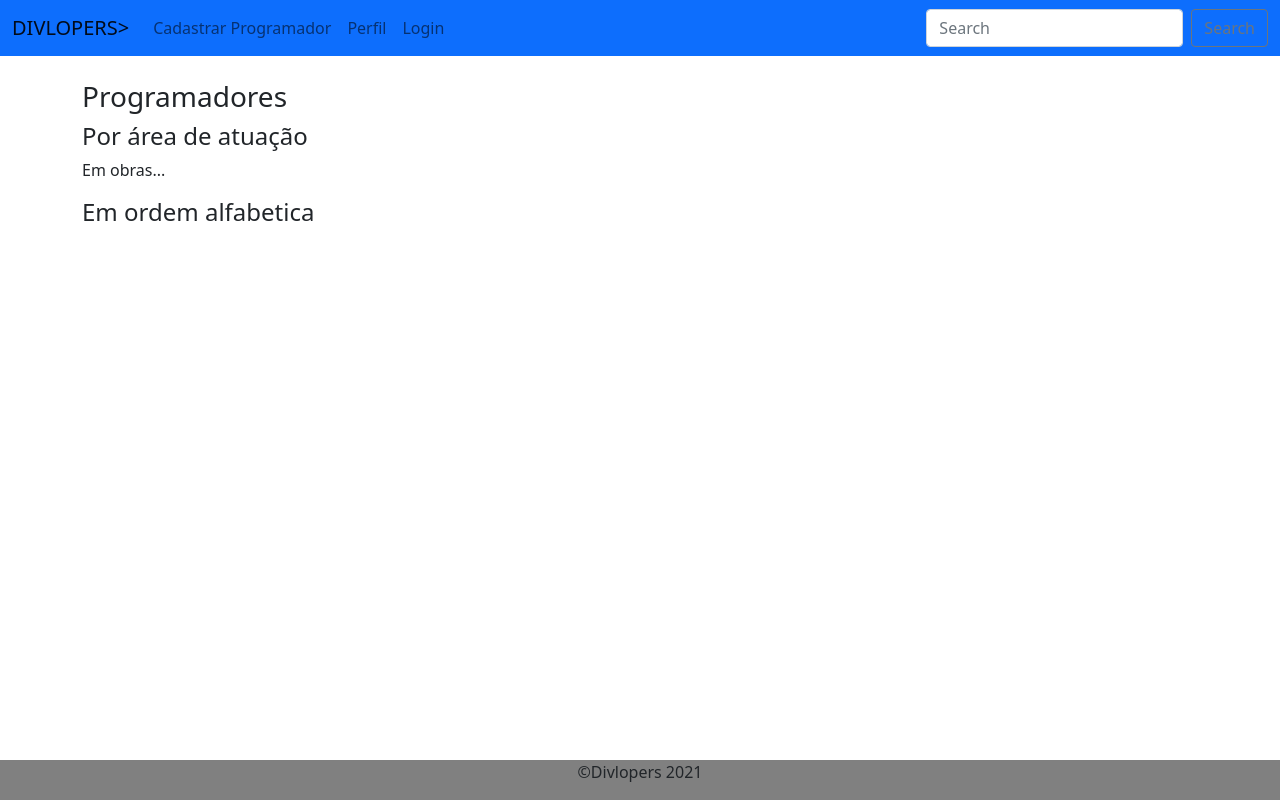
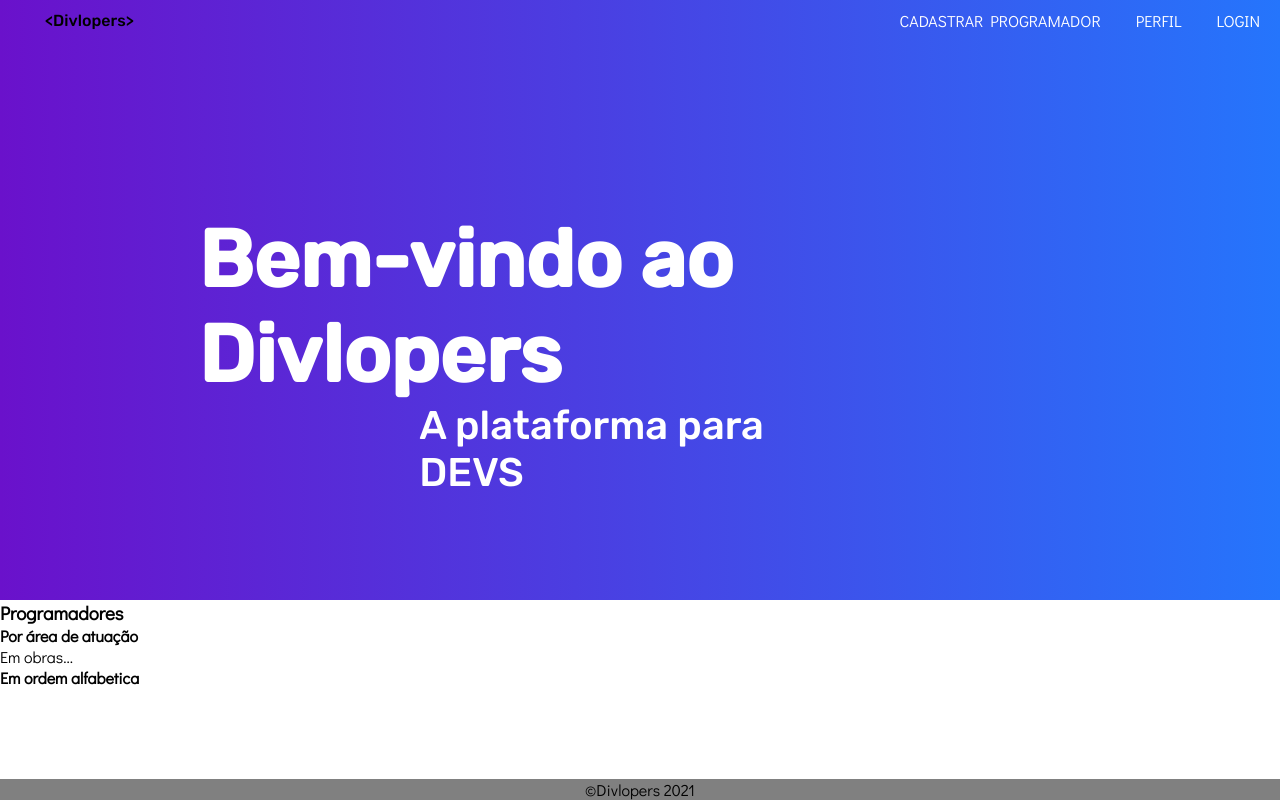
Before and after one commit to davedissian/divlopers, a PHP site: page / in a window 1280 px wide. Run offline with PHP 8.4, Linux system fonts and the light colour scheme; data that the repository does not hold is empty.

Commit message:
Inicio da estilização

```diff
--- /dev/null
+++ b/css/main.css
@@ -0,0 +1,77 @@
+/*  ----------- Fontes ---------- */
+@import url('https://fonts.googleapis.com/css2?family=Rubik:wght@500&display=swap');
+
+@import url('https://fonts.googleapis.com/css2?family=Didact+Gothic&display=swap');
+
+/* ---------- Global ---------*/
+*{
+    margin: 0;
+    padding: 0;
+    border: 0;
+}
+
+.size-box{
+   height: 600px;
+}
+
+body{
+    font-family: Didact Gothic;
+}
+
+/* ---------- Background ---------- */
+.bg-color{
+    background-image: linear-gradient(to right, #6a11cb 0%, #2575fc 100%);
+    background-size: cover;
+    background-repeat: no-repeat;
+}
+
+.margin-content{
+    display: flex;
+    align-items: center;
+    justify-content: space-between;
+}
+
+/* ---------- Header ---------- */
+#logo{
+    margin-left: 45px;
+    font-family: Rubik;
+}
+
+ul{
+    display: flex;
+}
+
+li{
+    padding: 10px;
+    margin-right: 5px;
+    list-style: none;
+    text-transform: uppercase;
+}
+
+a{
+    text-decoration: none;
+    padding: 5px;
+    color: white;
+}
+
+a:hover{
+    opacity: 0.5;
+
+}
+
+/*---------- Title ----------*/
+.heading{
+    padding: 21px 5px;
+    color: white;
+    font-size: 40px;
+    width: 69%;
+    font-family: Rubik;
+    margin: auto;
+    margin-top: 150px;
+
+}
+
+.paragraph{
+    max-width: 50%;
+    margin: auto;
+}
--- a/index.php
+++ b/index.php
@@ -4,13 +4,45 @@
     <meta charset="UTF-8">
     <meta http-equiv="X-UA-Compatible" content="IE=edge">
     <meta name="viewport" content="width=device-width, initial-scale=1.0">
+	<link href="css/main.css" type="text/css" rel="stylesheet"/>
     <title>DIVLOPERS></title>
 </head>
 <body>
-	<?php
-		require_once './backend/connection.php';
-		require_once 'menu.html';
-	?>
+<div class="bg-color size-box">
+			<header>
+				<nav>
+					<div class="margin-content menu">
+						<div id="logo">
+							<p> &lt;Divlopers&gt; </p>
+						</div>
+						<ul>
+						<li>
+							<a href="usuario.php"> Cadastrar Programador</a>
+						</li>
+
+						<li>
+							<a href="perfil.php"> Perfil </a>
+						</li>
+
+						<li>
+							<a id="nav-link" href="login.php"> Login </a>
+						</li>
+						</ul>
+					</div>
+				</nav>
+			</header>
+
+			<div class="margin-content">
+				<div class="heading">
+					<h1>
+						Bem-vindo ao Divlopers
+					</h1>
+					<div class="paragraph">
+						<p> A plataforma para DEVS </p>
+					</div>
+				</div>
+			</div>
+		</div>
 	<div class="container my-4">
 		<h3>Programadores</h3>
 
@@ -18,7 +50,7 @@
 			<p>Em obras...</p>
 		<h4>Em ordem alfabetica</h4>
 				<?php
-
+					require_once './backend/connection.php';
 					$nomes = "SELECT * FROM usuario ORDER BY nome ASC";
 					$executa = mysqli_query($connect, $nomes);
 					while($dados = mysqli_fetch_array($executa)){
```
